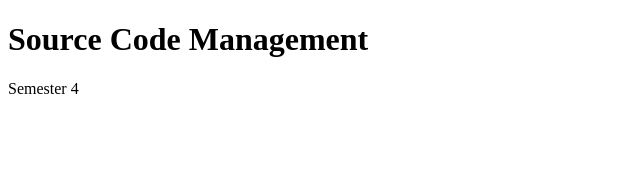
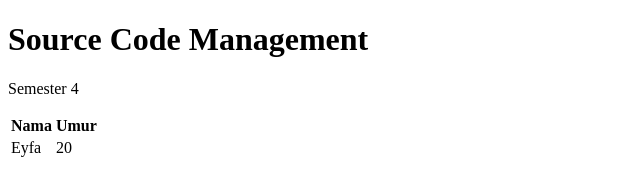
Before and after one commit to littleeyfa/UjianAmali_SCM, a plain HTML site: page index.html in a window 1280 px wide. Shown: the whole page, without its empty margins (0-640 px from the left). Drawn offline with Linux system fonts and the light colour scheme.

Commit message:
Update index.html

```diff
--- a/index.html
+++ b/index.html
@@ -9,6 +9,16 @@
 
 <h1>Source Code Management</h1>
 <p>Semester 4</p>
+<table>
+    <tr>
+        <th>Nama</th>
+        <th>Umur</th>
+    </tr>
+    <tr>
+        <td>Eyfa</td>
+        <td>20</td>
+    </tr>
+</table>
 
 </body>
 </html>
```
